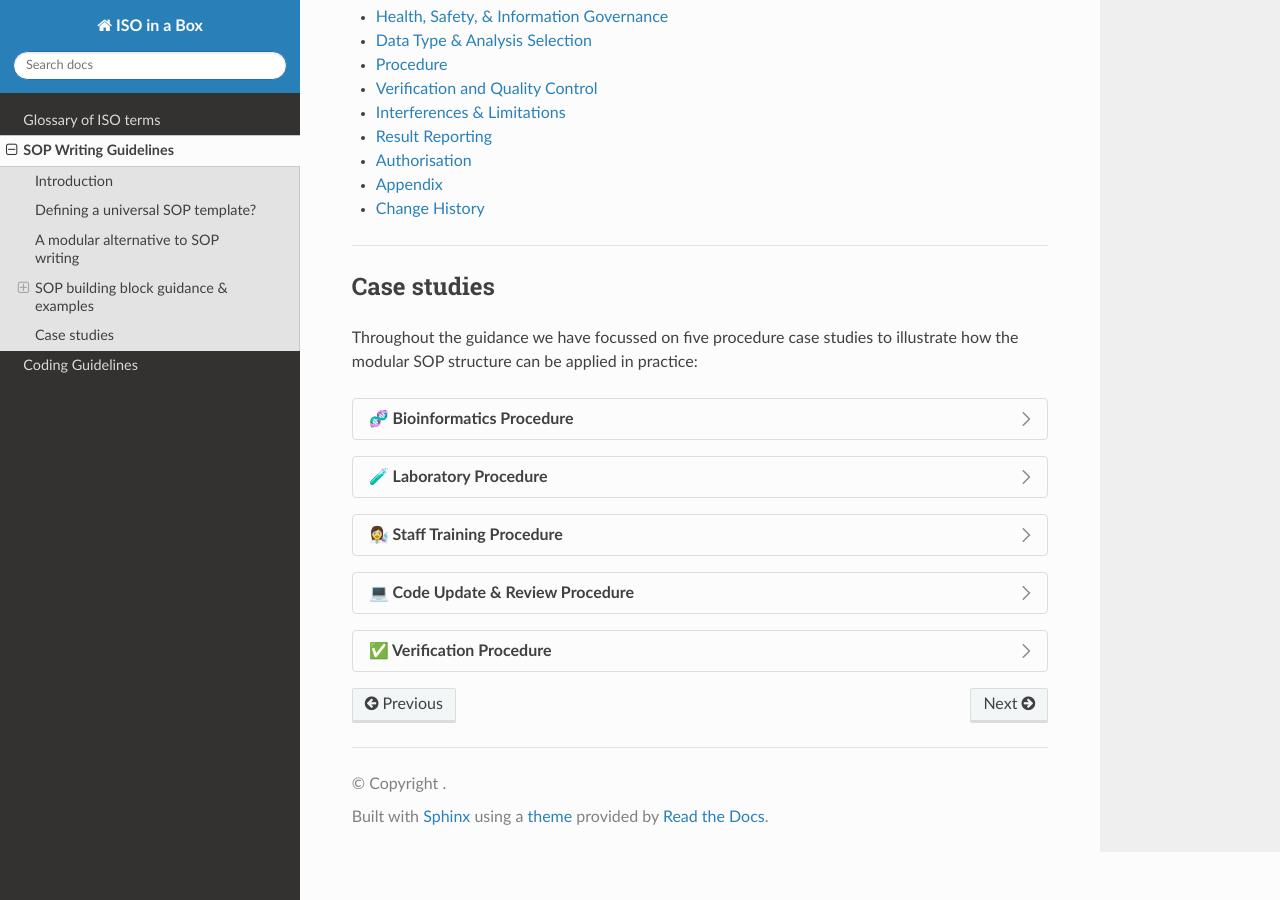
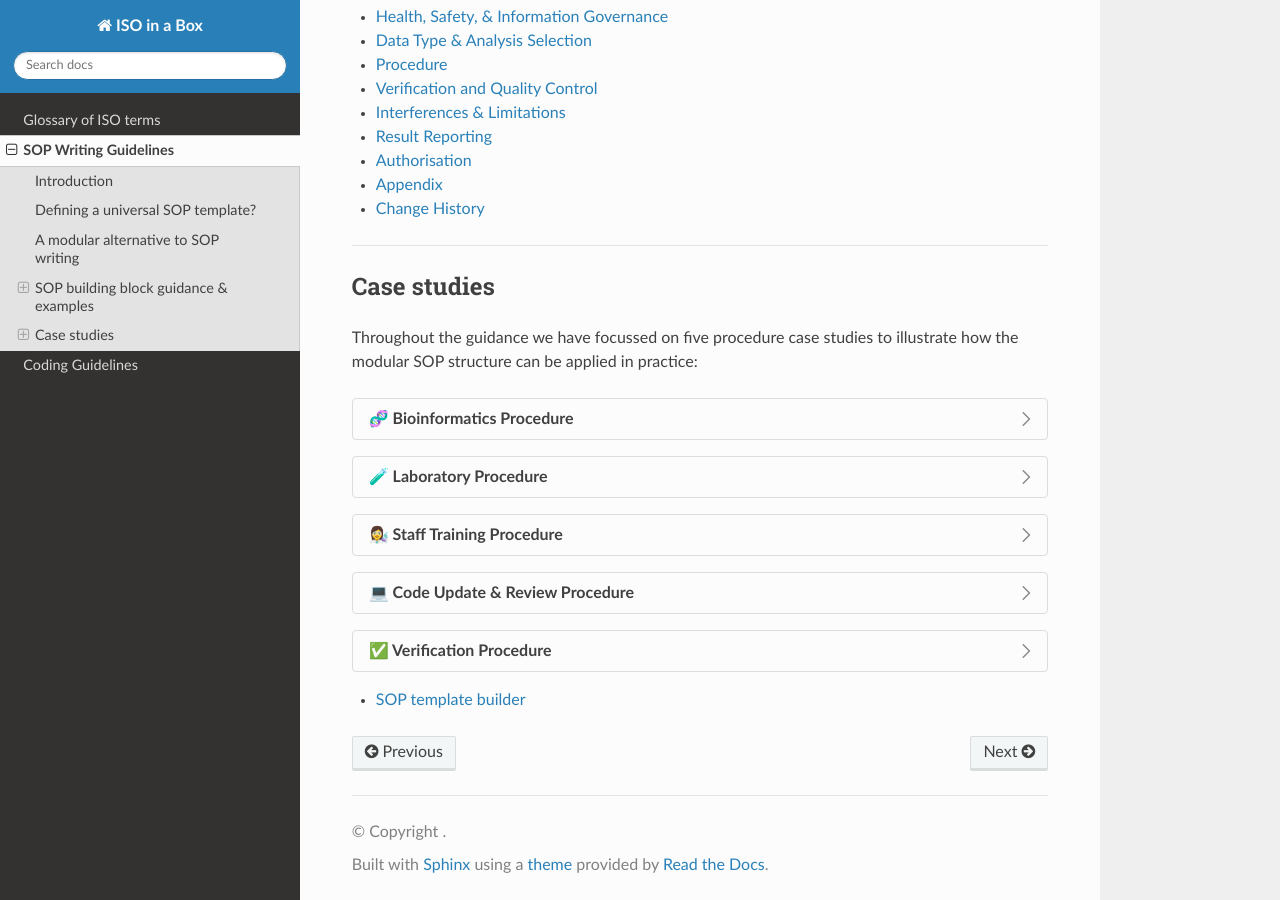
Before and after one commit to ASendellPrice/IIB-rtd, a Sphinx documentation site: the page built from docs/source/sop_guidelines.rst, in a window 1280 px wide and 900 px high, scrolled down 2709 px. Built offline with Sphinx 7.4.7 and the Read the Docs theme 3.1.0, drawn with Linux system fonts in a browser that asks for light colours; pages that are not in the unit, such as notebooks, are missing from menus.

Commit message:
Getting started guide added to guide

```diff
--- a/docs/source/sop_guidelines.rst
+++ b/docs/source/sop_guidelines.rst
@@ -99,6 +99,11 @@ Throughout the guidance we have focussed on five procedure case studies to illus
 
    Add description
 
+.. toctree::
+   :maxdepth: 2
+
+   sop_guide_getting_started
+
 .. raw:: html
 
    <script>
```
